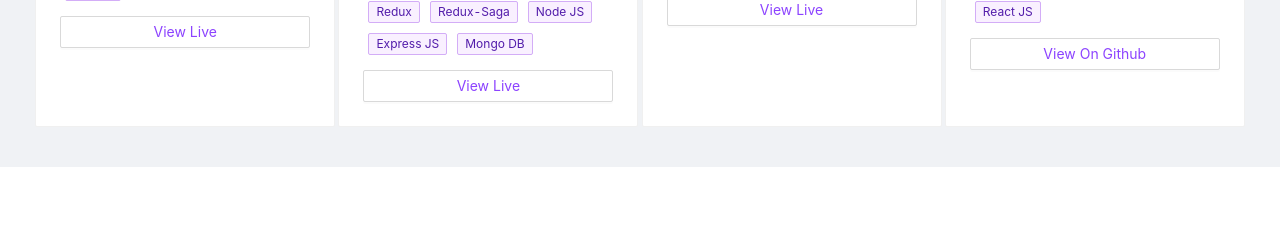
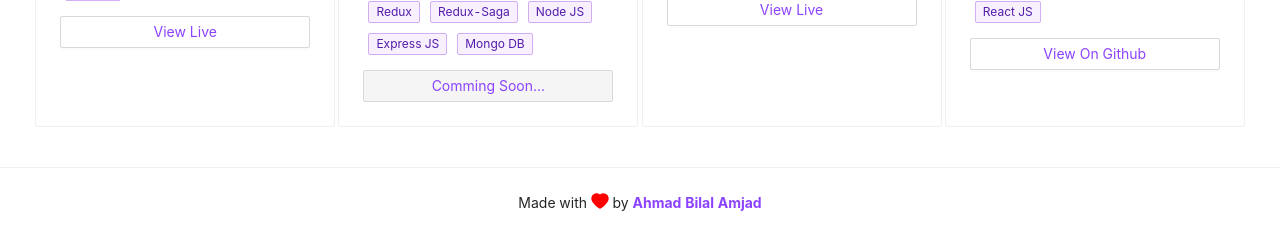
Before and after one commit to AhmadBilalAmjad/ahmadbilalamjad.github.io, a React (Create React App) app: page /projects in a window 1280 px wide. Shown: the part 579-814 px from the top of the page. Built offline with nearby package versions, Linux system fonts and the light colour scheme.

Commit message:
Footer Added, Code improved

```diff
--- a/src/components/Home.jsx
+++ b/src/components/Home.jsx
@@ -1,18 +1,15 @@
 import React from "react";
 import { Layout, Typography, Card } from "antd";
-import {
-  HeartFilled,
-  GithubOutlined,
-  LinkedinOutlined,
-} from "@ant-design/icons";
+import { GithubOutlined, LinkedinOutlined } from "@ant-design/icons";
 
 import Header from "./partials/Header";
+import Footer from "./partials/Footer";
 import * as data from ".././data.json";
 
 import "../styles/home.css";
 
 const Home = () => {
-  const { Content, Footer } = Layout;
+  const { Content } = Layout;
   const { Title } = Typography;
 
   return (
@@ -64,10 +61,7 @@ const Home = () => {
           </Card>
         ))}
       </Layout>
-      <Footer className="footer">
-        Made with <HeartFilled style={{ color: "red", fontSize: 18 }} /> by{" "}
-        <span className="bold-purple"> Ahmad Bilal Amjad </span>
-      </Footer>
+      <Footer />
     </Layout>
   );
 };
--- a/src/components/Projects.jsx
+++ b/src/components/Projects.jsx
@@ -2,6 +2,7 @@ import React from "react";
 import { Card, Layout, Tag, Typography, Button } from "antd";
 
 import Header from "./partials/Header";
+import Footer from "./partials/Footer";
 import * as data from ".././data.json";
 
 import "../styles/home.css";
@@ -11,9 +12,9 @@ const Projects = () => {
   const { Title } = Typography;
 
   return (
-    <Layout>
+    <Layout style={{ background: "white" }}>
       <Header />
-      <Layout className="projects-wrapper">
+      <Layout className="projects-wrapper" style={{ background: "white" }}>
         {data.projects.map((project) => (
           <Card
             key={project.name}
@@ -33,20 +34,25 @@ const Projects = () => {
               ))}
             </div>
             <div className="project-link-wrapper">
-              <Button block>
+              <Button block disabled={!project.link}>
                 <a
                   href={project.link}
                   alt={project.name}
                   target="_blank"
                   rel="noopener noreferrer"
                 >
-                  View {project.isUp ? "Live" : "On Github"}
+                  {!project.link
+                    ? "Comming Soon..."
+                    : project.isUp
+                    ? "View Live"
+                    : "View On Github"}
                 </a>
               </Button>
             </div>
           </Card>
         ))}
       </Layout>
+      <Footer />
     </Layout>
   );
 };
--- /dev/null
+++ b/src/components/partials/Footer.jsx
@@ -0,0 +1,16 @@
+import React from "react";
+import { Layout } from "antd";
+import { HeartFilled } from "@ant-design/icons";
+
+const Footer = () => {
+  const { Footer } = Layout;
+
+  return (
+    <Footer className="footer">
+      Made with <HeartFilled style={{ color: "red", fontSize: 18 }} /> by{" "}
+      <span className="bold-purple"> Ahmad Bilal Amjad </span>
+    </Footer>
+  );
+};
+
+export default Footer;
```
